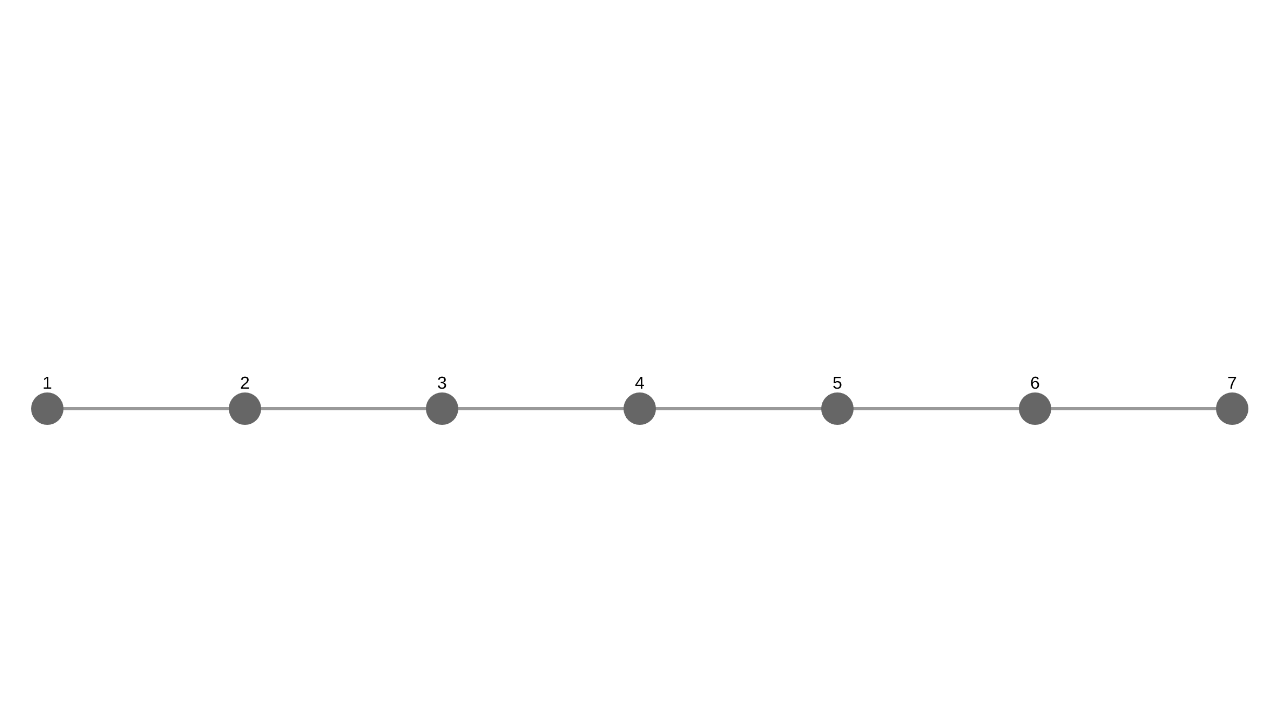
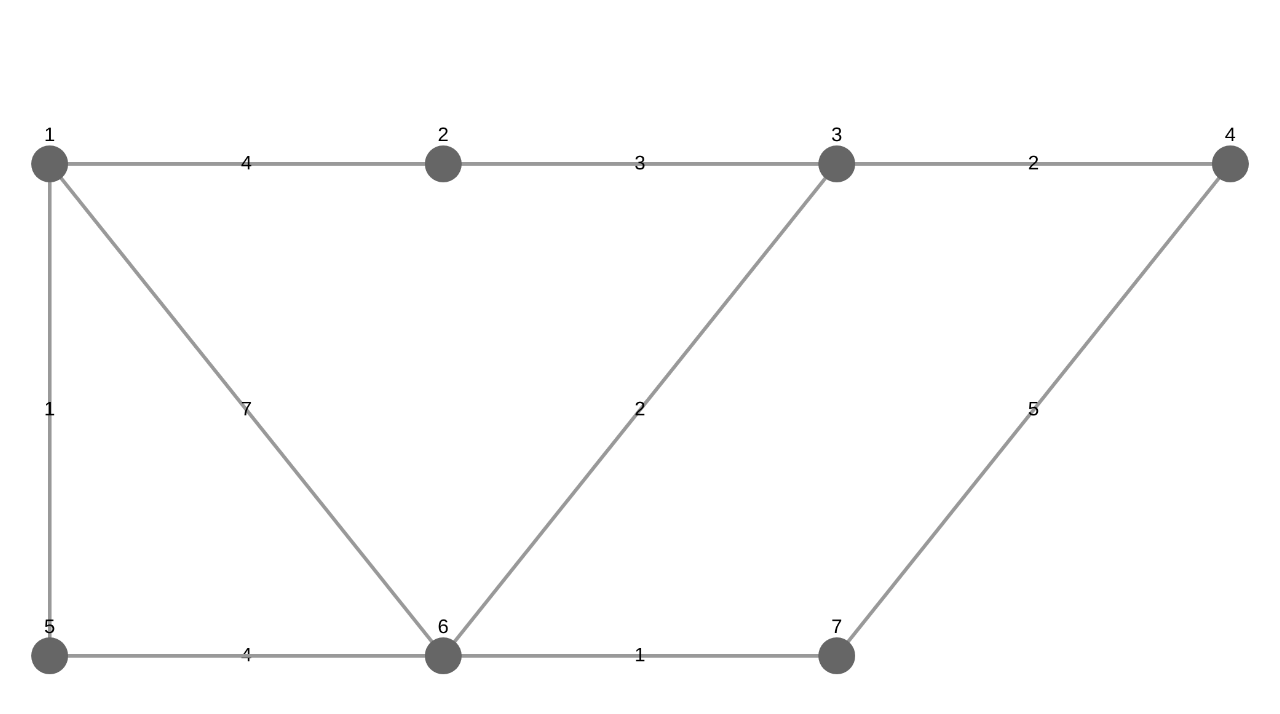
Before and after one commit to GustavoGarcia05/Ciencias-I, a plain HTML site: page Dijkstra/no usamos/graficar.html in a window 1280 px wide. Drawn offline with Linux system fonts and the light colour scheme.

Commit message:
grafico del grafo sin conexion con disjktra

```diff
--- a/Dijkstra/no usamos/graficar.html
+++ b/Dijkstra/no usamos/graficar.html
@@ -22,7 +22,7 @@
     <title>Grafos</title>
 </head>
 
-<body onload="graficar()">
+<body onload="run()">
     <div id="cy"></div>
 </body>
 
--- a/Dijkstra/no usamos/grafo.js
+++ b/Dijkstra/no usamos/grafo.js
@@ -1,82 +1,75 @@
+function run() {
+    var matAux = [
+        [0, 4, 0, 0, 1, 7, 0],
+        [0, 0, 3, 0, 0, 0, 0],
+        [0, 0, 0, 2, 0, 2, 0],
+        [0, 0, 0, 0, 0, 0, 5],
+        [0, 0, 0, 0, 0, 4, 5],
+        [0, 0, 0, 0, 0, 0, 1],
+        [0, 0, 0, 0, 0, 0, 0]
+    ];
+    graficar(matAux);
+}
 
-function graficar() {
-    var algo = {
-        data: { id: '1' }
-    };
+function graficar(mat) {
+
+
     cytoscape({
         container: document.getElementById('cy'),
 
         elements: {
-            nodes: [
-                algo,
-
-                {
-                    data: { id: '2' }
-                },
-                {
-                    data: { id: '3' }
-                },
-                {
-                    data: { id: '4' }
-                },
-                {
-                    data: { id: '5' }
-                },
-                {
-                    data: { id: '6' }
-                },
-                {
-                    data: { id: '7' }
-                },
-            ],
-            edges: [
-                {
-                    data: { id: 'a', source: '1', target: '6' }
-                },
-                {
-                    data: { id: 'b', source: '6', target: '3' }
-                },
-                {
-                    data: { id: 'c', source: '6', target: '5' }
-                },
-                {
-                    data: { id: 'd', source: '6', target: '7' }
-                },
-                {
-                    data: { id: 'e', source: '1', target: '5' }
-                },
-                {
-                    data: { id: 'f', source: '1', target: '2' }
-                },
-                {
-                    data: { id: 'g', source: '2', target: '3' }
-                },
-                {
-                    data: { id: 'h', source: '3', target: '4' }
-                },
-                {
-                    data: { id: 'i', source: '4', target: '7' }
-                },
-                {
-                    data: { id: 'j', source: '7', target: '5' }
-                },
-            ]
+            nodes: crearNodes(mat),
+            edges: crearEdges(mat)
         },
         style: [ // the stylesheet for the graph
             {
-                selector: 'node',
+                selector: 'node,edge',
                 style: {
                     'background-color': '#666',
-                    'label': 'data(id)'
-                }
+                    'label': 'data(name)'
+                },
+
 
             }],
 
         layout: {
-            name: 'grid',
-            rows: 1
+            name: 'grid'
         },
 
 
     });
 }
+
+function crearNodes(matriz) {
+    var nodos = [];
+
+    for (var i = 0; i < matriz.length; i++) {
+        nodos.push({
+            data: { id: i + 1,name:i+1 }
+        })
+
+    }
+    return nodos;
+}
+
+function crearEdges(matriz) {
+    /*{
+       data: { id: 'a', source: '1', target: '6' }
+   }*/
+    var aristas = [];
+    var conatdor = 0;
+
+    for (var i = 0; i < matriz.length; i++) {
+        for (var j = 0; j < matriz[0].length; j++) {
+            if (matriz[i][j] != 0) {
+                var auxI = i + 1;
+                var auxJ = j + 1;
+                aristas.push({
+                    data: { source: auxI, target: auxJ ,name:matriz[i][j]  }
+                });
+            }
+        }
+    }
+
+    return aristas;
+}
```
Also changed, not shown: Dijkstra/Dikjstra.js (+66 -1 lines).
